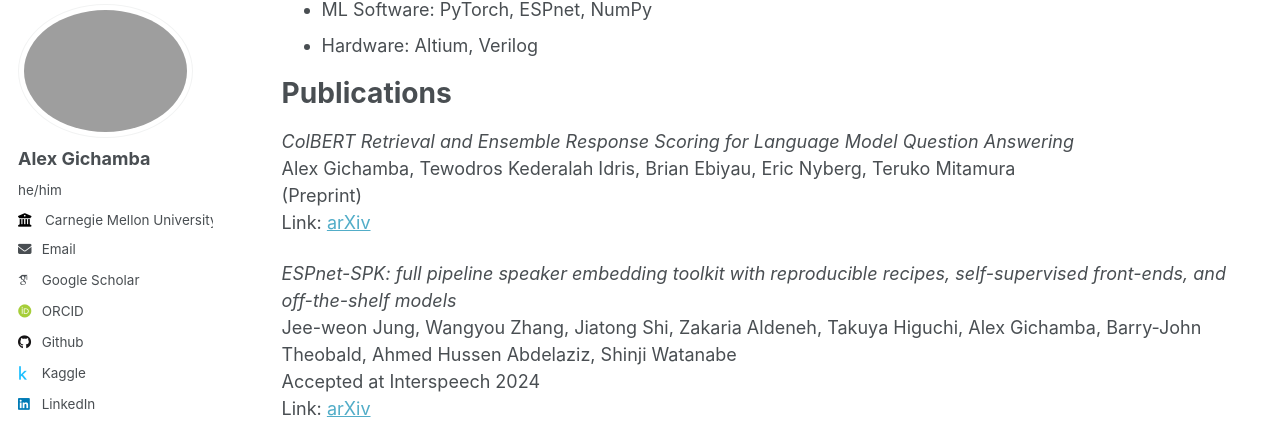
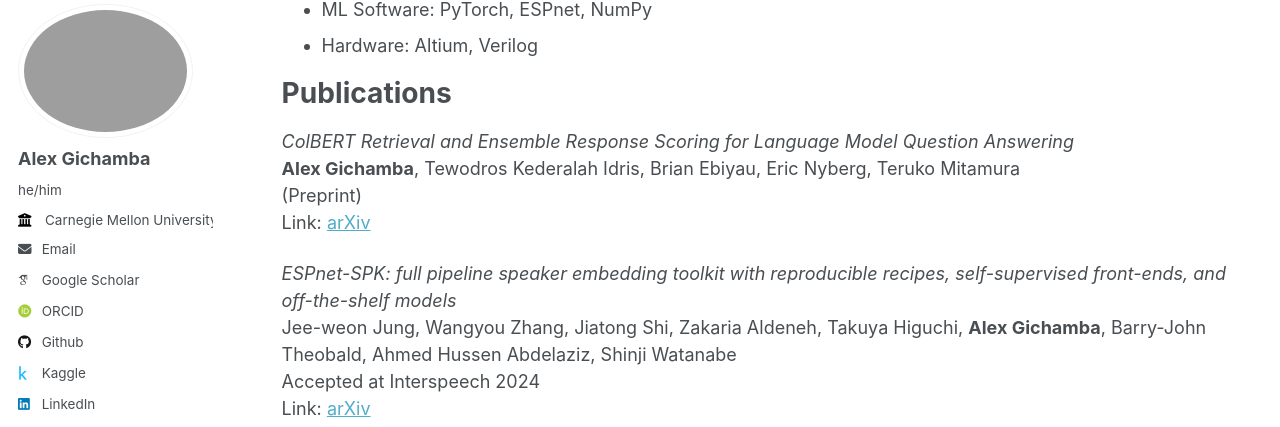
Before and after one commit to Alexgichamba/alexgichamba.github.io, a Jekyll site: the page built from _pages/cv.md, in a window 1280 px wide and 900 px high, scrolled down 476 px. Shown: the part 102-529 px from the top of the window. Built offline with Jekyll 4.4.1, drawn with Linux system fonts in a browser that asks for light colours; some web fonts are replaced.

Commit message:
Update cv.md

```diff
--- a/_pages/cv.md
+++ b/_pages/cv.md
@@ -30,12 +30,12 @@ Skills
 Publications
 ======
 *ColBERT Retrieval and Ensemble Response Scoring for Language Model Question Answering*<br>
-Alex Gichamba, Tewodros Kederalah Idris, Brian Ebiyau, Eric Nyberg, Teruko Mitamura<br>
+**Alex Gichamba**, Tewodros Kederalah Idris, Brian Ebiyau, Eric Nyberg, Teruko Mitamura<br>
 (Preprint)<br>
 Link: [arXiv](https://arxiv.org/pdf/2408.10808) <br>
 
 *ESPnet-SPK: full pipeline speaker embedding toolkit with reproducible recipes, self-supervised front-ends, and off-the-shelf models*<br>
-Jee-weon Jung, Wangyou Zhang, Jiatong Shi, Zakaria Aldeneh, Takuya Higuchi, Alex Gichamba, Barry-John Theobald, Ahmed Hussen Abdelaziz, Shinji Watanabe<br>
+Jee-weon Jung, Wangyou Zhang, Jiatong Shi, Zakaria Aldeneh, Takuya Higuchi, **Alex Gichamba**, Barry-John Theobald, Ahmed Hussen Abdelaziz, Shinji Watanabe<br>
 Accepted at Interspeech 2024<br>
 Link: [arXiv](https://arxiv.org/pdf/2401.17230)
 
```
